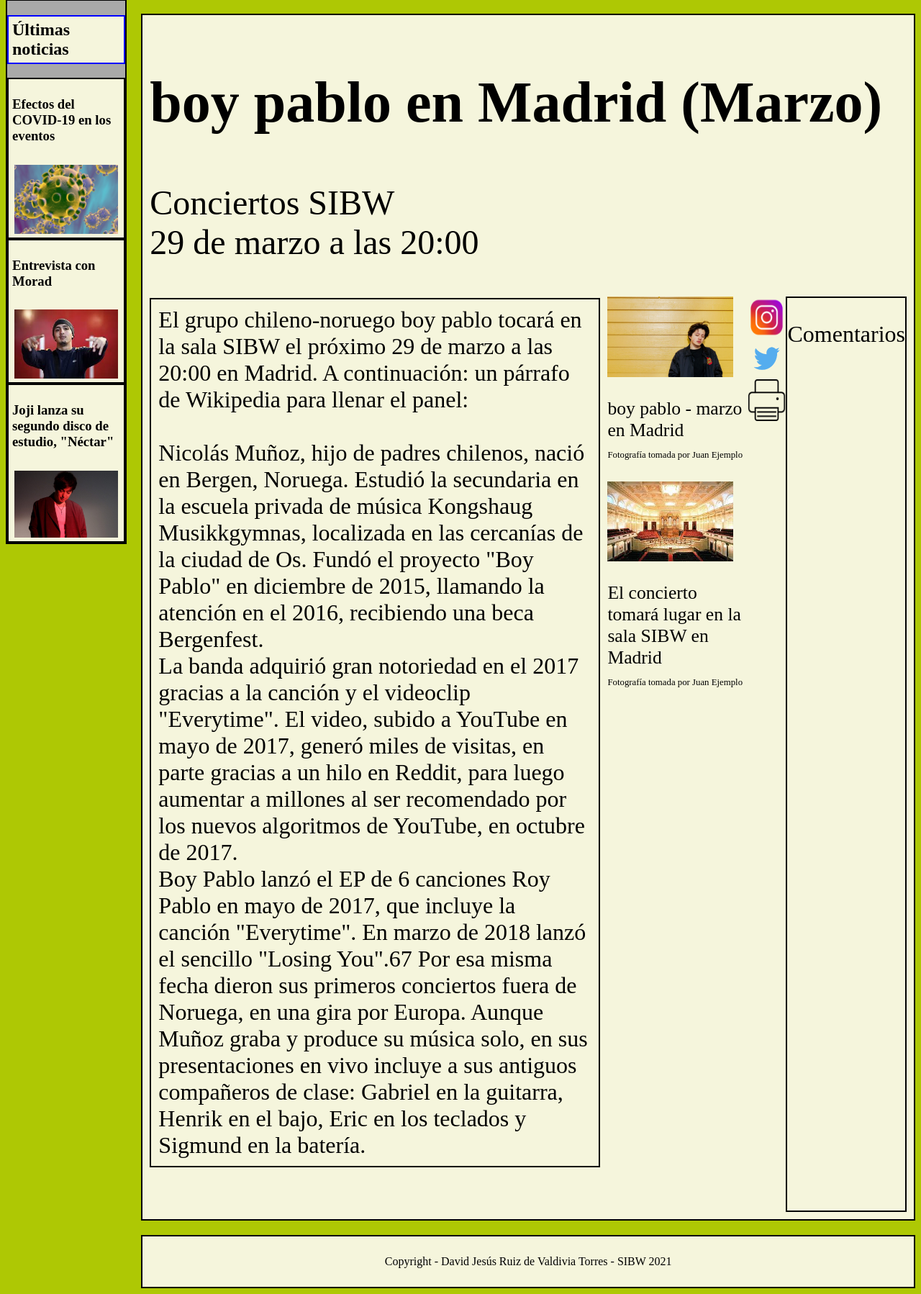
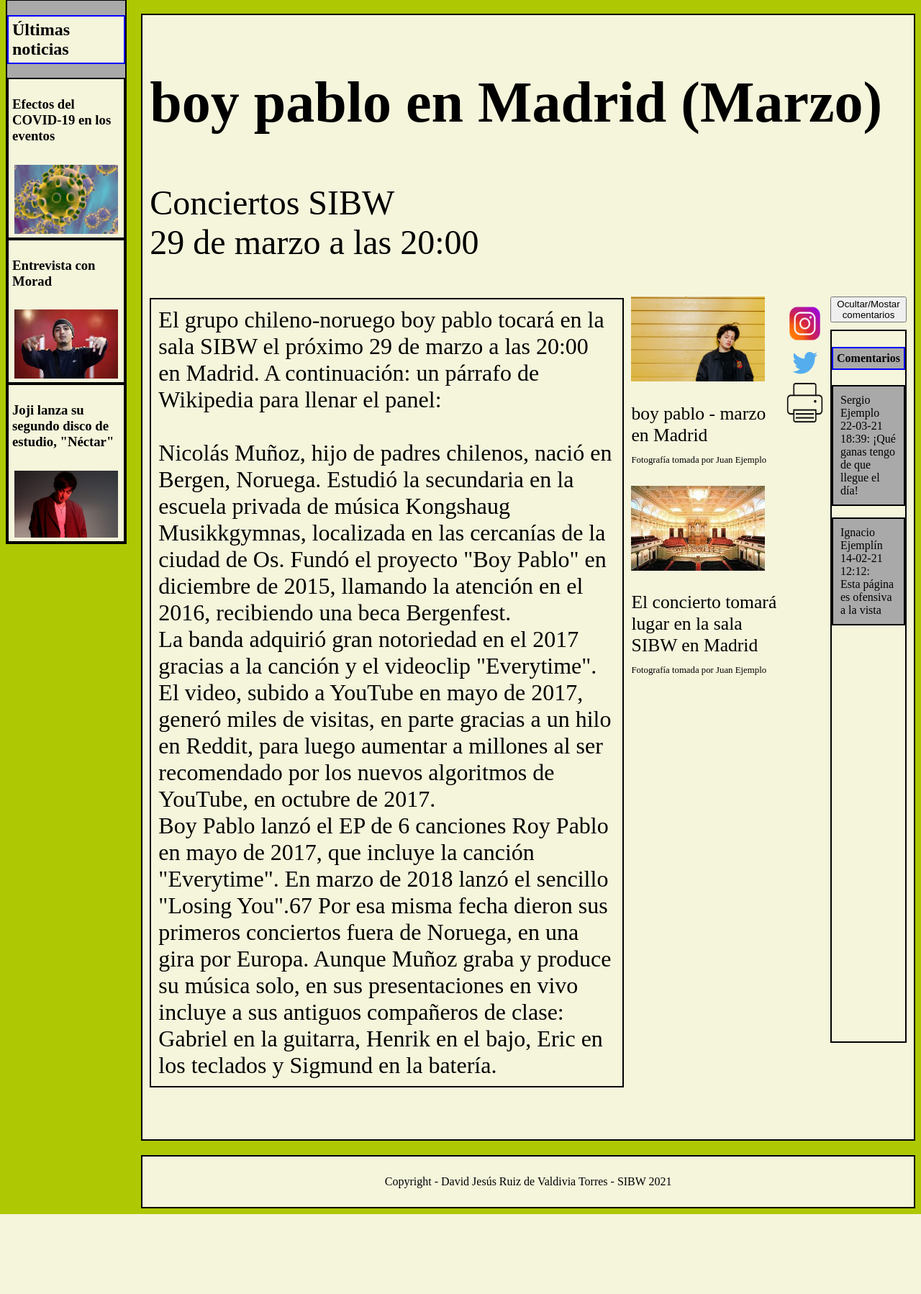
Before and after one commit to daviyisu/SIBW, a PHP site: page /evento.html in a window 1280 px wide; the page is wider, and only the part inside the window is pictured. Shown: the part 400-2198 px from the top of that part at 72% size. After the commit the page ends 2087 px from the top of that part, so only its background shows below. Run offline with PHP 8.4, Linux system fonts and the light colour scheme.

Commit message:
Añadida caja de comentarios y dos comentarios de ejemplo

```diff
--- a/P2/evento.css
+++ b/P2/evento.css
@@ -161,17 +161,33 @@
 
 .panel_redes {
 	display:grid;
-	width: 50%;
+	width: 45%;
 	height: 100%;
+	padding: 10px;
 }
 
 .panel_redes img {
-	justify-content: space-between;
 	width: 100%;
 	height: 100%;
 }
 
 
-.caja_comentarios {
+#caja_comentarios {
 	border: 2px solid black;
+	height: 85%;
+	margin-top: 10px;
 }
+
+
+#caja_comentarios h4 {
+	padding: 5px;
+	border: 2px solid blue;
+	background-color: darkgray;
+}
+
+.comentario p {
+	background-color: darkgray;
+	border: 2px solid black;
+	padding: 10px;
+	font-size: 100%
+}
--- a/P2/evento.html
+++ b/P2/evento.html
@@ -6,6 +6,7 @@
 	<link rel="icon" href="img/logo.png">
 	<title>Conciertos SIBW</title>
 	<link rel="stylesheet" href="evento.css">
+	<script src="scripts/evento.js" defer></script>
 </head>
 
 <body>
@@ -84,9 +85,17 @@
 						<a href="evento_imprimir.html"><img src="img/impresora.png" alt="Imprimir evento"></a>
 					</div>
 
-					<div class="caja_comentarios">
-						<p>Comentarios</p>
-					</div>
+					<aside id="container_comentarios">
+						<button onclick="esconderComentarios()">Ocultar/Mostar comentarios</button>
+						<div id="caja_comentarios">
+							<h4>Comentarios</h4>
+							<div class="comentario">
+								<p>Sergio Ejemplo 22-03-21 18:39: ¡Qué ganas tengo de que llegue el día!</p>
+								<p>Ignacio Ejemplín 14-02-21 12:12:<br>Esta página es ofensiva a la vista</p>
+							</div>
+						</div>
+					</aside>
+
 
 				</div>
 
@@ -99,6 +108,7 @@
 		</div>
 
 	</div>
+
 </body>
 
 </html>
--- a/P2/scripts/evento.js
+++ b/P2/scripts/evento.js
@@ -0,0 +1,8 @@
+function esconderComentarios() {
+    var x = document.getElementById("caja_comentarios");
+    if (x.style.display === "none") {
+      x.style.display = "block";
+    } else {
+      x.style.display = "none";
+    }
+  }
```
